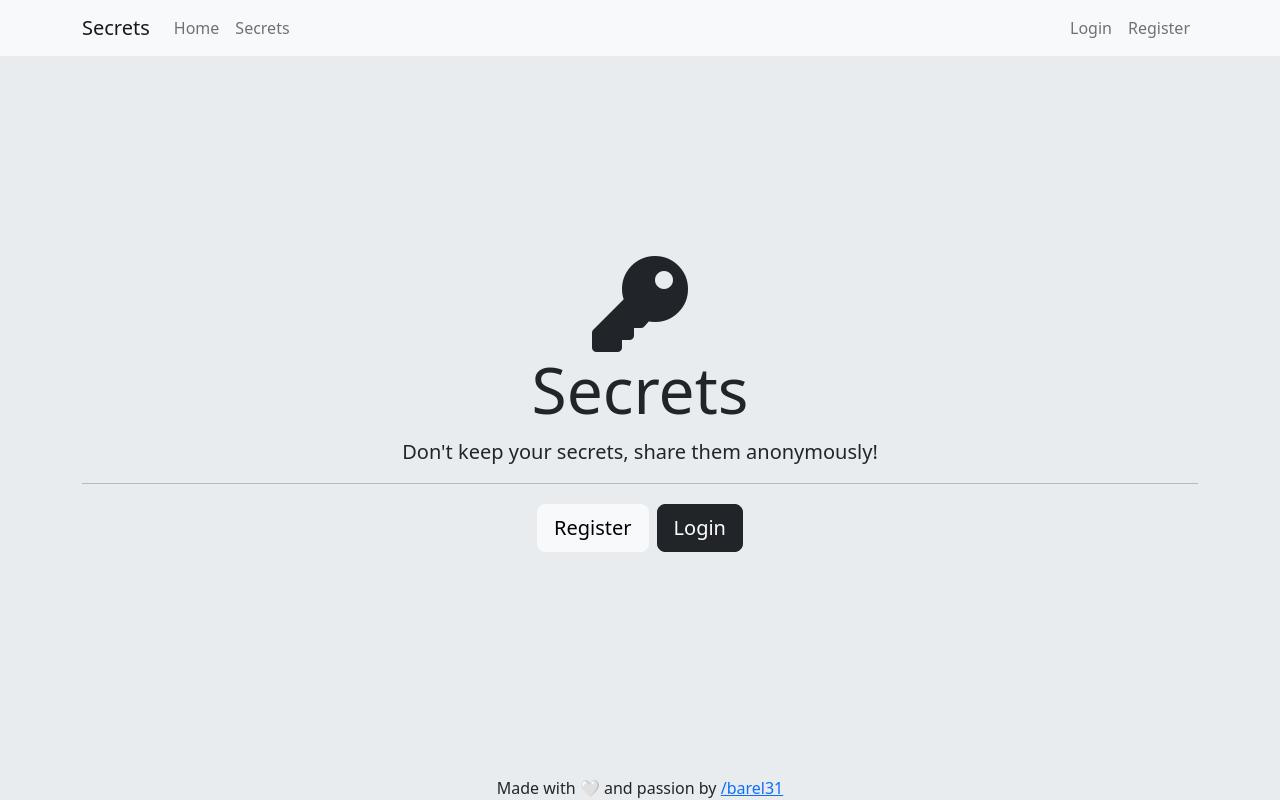
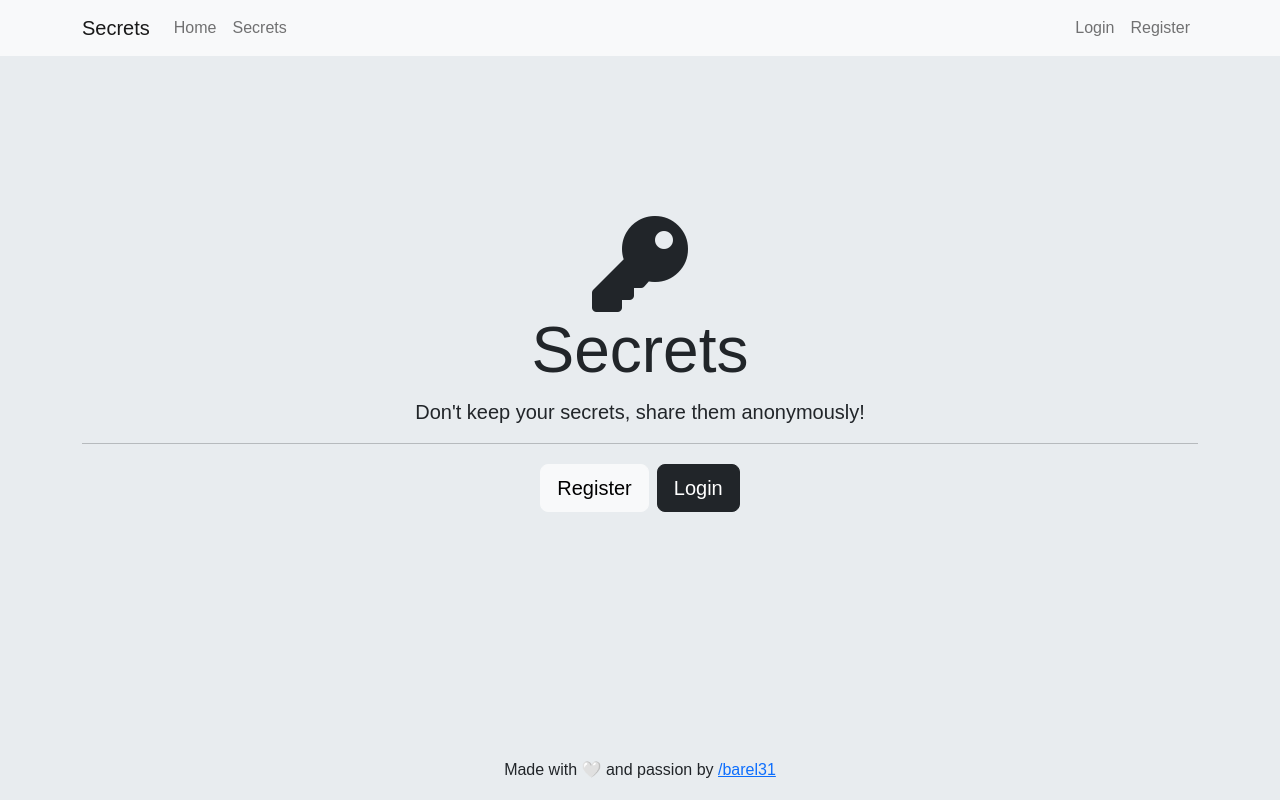
Before and after one commit to barel31/Secrets, a React (Create React App) app in the folder client/: page / in a window 1280 px wide. Built offline with nearby package versions, Linux system fonts and the light colour scheme; no server answers.

Commit message:
Footer position fix

```diff
--- a/client/src/App.jsx
+++ b/client/src/App.jsx
@@ -104,7 +104,8 @@ function App() {
 		<div className="App">
 			<Context.Provider value={{ user, setUser, fetchData, secrets, fetched, logInOutHandler, toastUpdate }}>
 				<NavBar />
-				<div className="container--app">
+				<div className="app-container">
+					<div className="app-inner-container">
 						<Routes>
 							<Route exact path="/" element={<HomePage />} />
 							<Route exact path="/login" element={<Login />} />
@@ -118,6 +119,7 @@ function App() {
 							<Route path="/404" element={<NotFoundPage />} />
 							<Route path="*" element={<Navigate to="/404" replace />} />
 						</Routes>
+					</div>
 					<Footer />
 				</div>
 			</Context.Provider>
--- a/client/src/App.scss
+++ b/client/src/App.scss
@@ -1,9 +1,14 @@
-@import '~bootstrap/scss/bootstrap';
+// @import '~bootstrap/scss/bootstrap';
 
 .App {
-	.container--app {
-		padding-top: 200px;
 	background-color: #e8ecef;
+
+	.app-container {
+
+		.app-inner-container {
+			min-height: calc(100vh - 98px);
+			padding-bottom: 2rem;
+			padding-top: 10em;
 
 			.HomePage {
 				margin: auto;
@@ -19,6 +24,7 @@
 
 			@media screen and (max-width: 1200px) {
 				padding-top: 50px;
+			}
 		}
 	}
 }
@@ -47,9 +53,8 @@
 
 .Footer {
 	footer {
-		position: absolute;
-		bottom: 0;
-		width: 100%;
 		text-align: center;
+		margin: 0;
+		margin-top: auto;
 	}
 }
--- a/client/src/components/Footer.jsx
+++ b/client/src/components/Footer.jsx
@@ -4,7 +4,10 @@ export default function Footer() {
 	return (
 		<div className="Footer">
 			<footer>
-				Made with 🤍 and passion by <a href="https://github.com/barel31/">/barel31</a>
+				Made with 🤍 and passion by{' '}
+				<a href="https://github.com/barel31/" target="_blank">
+					/barel31
+				</a>
 			</footer>
 		</div>
 	);
```
Lines whose indentation alone changed are shown as unchanged.
